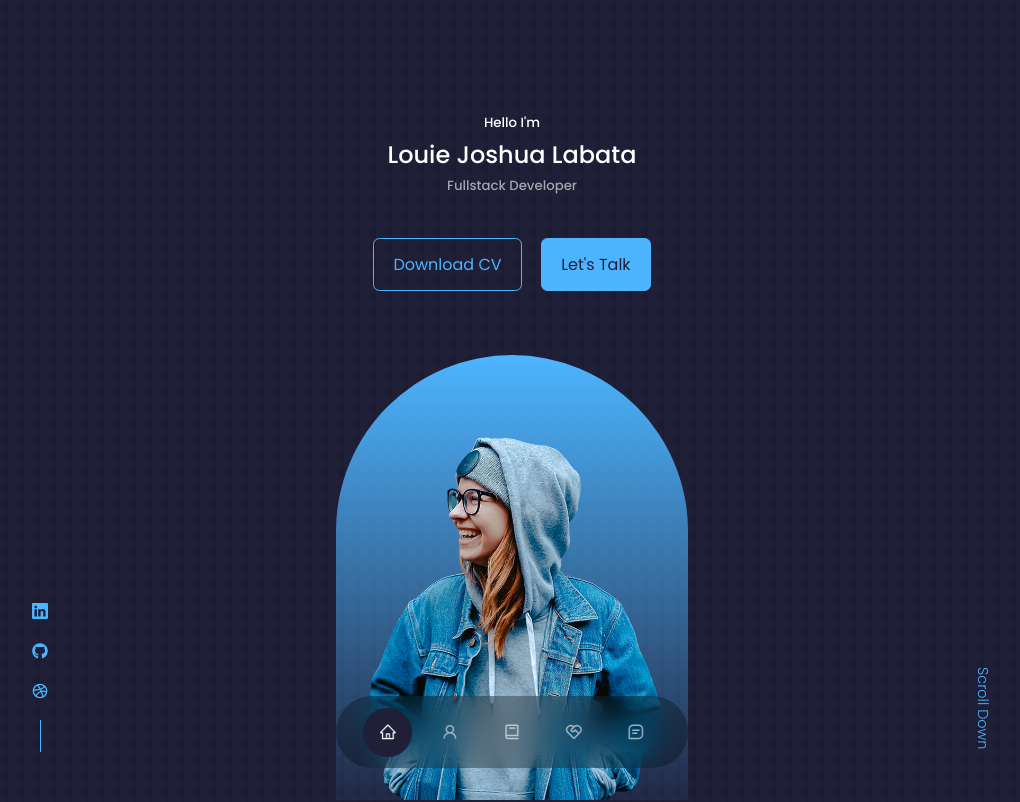
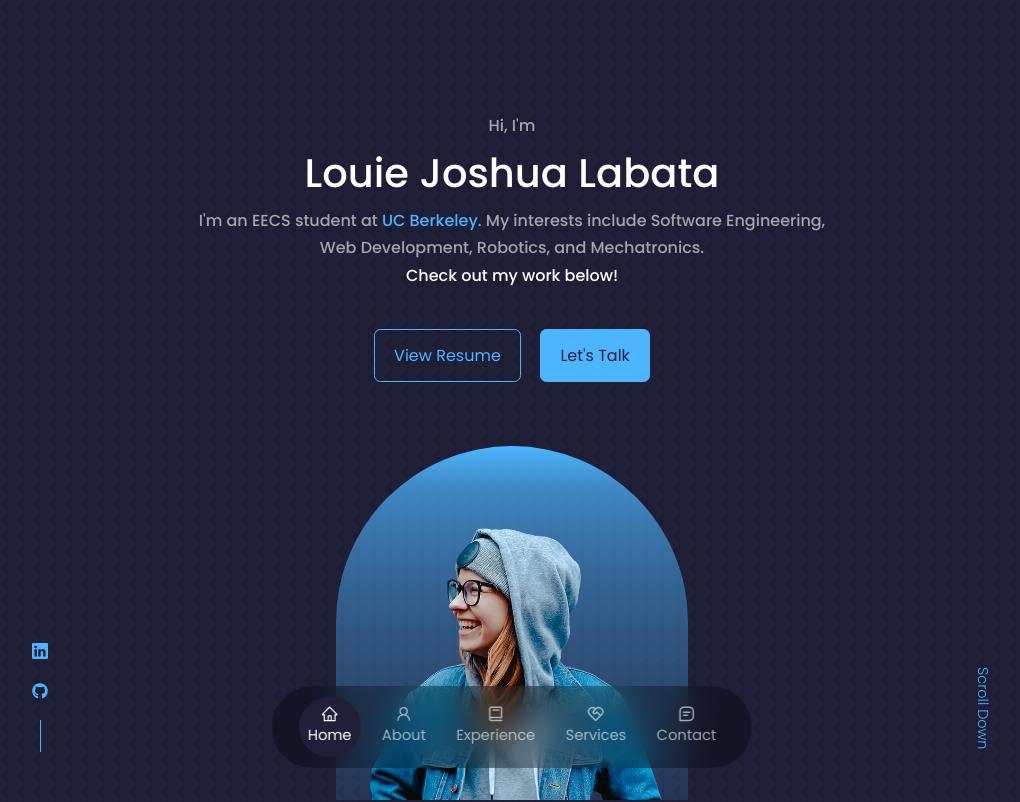
Before and after one commit to LouieLabata/personal-website, a React (Create React App) app: page / in a window 1280 px wide. Shown: the top 802 px of the page, without its empty margins (128-1148 px from the left). Built offline with nearby package versions, Linux system fonts and the light colour scheme.

Commit message:
changes to header

```diff
--- a/src/components/header/CTA.jsx
+++ b/src/components/header/CTA.jsx
@@ -4,9 +4,8 @@ import CV from '../../assets/cv.pdf'
 const CTA = () => {
   return (
     <div className='cta'>
-        <a href={CV} download className='btn'>Download CV</a>  {/* This is using a links instead of React Routes (?) */}
+        <a href={CV} target='_blank' className='btn'>View Resume</a>  {/* This is using a links instead of React Routes (?) */}
         <a href="#contact" className='btn btn-primary'>Let's Talk</a>
-
     </div>
   )
 }
--- a/src/components/header/Header.jsx
+++ b/src/components/header/Header.jsx
@@ -8,9 +8,15 @@ const Header = () => {
   return (
     <header> {/* General Container Class (".container") + BIM Naming Convention ("header__container") */}
       <div className="container header__container">
-        <h5>Hello I'm</h5>
-        <h2>Louie Joshua Labata</h2>
-        <h5 className='text-light'>Fullstack Developer</h5>
+        <h4 className='text-light'>Hi, I'm</h4>
+        <h1>Louie Joshua Labata</h1>
+        <h4 className='text-light'>I'm an EECS student at
+          <span>
+            <a href="https://www.linkedin.com/school/uc-berkeley/" target='_blank'> UC Berkeley. </a>
+          </span>
+          My interests include Software Engineering, Web Development, Robotics, and Mechatronics.
+        </h4>
+        <h4>Check out my work below!</h4>
         <CTA />
         <HeaderSocials />
 
--- a/src/components/header/HeaderSocials.jsx
+++ b/src/components/header/HeaderSocials.jsx
@@ -8,7 +8,7 @@ const HeaderSocials = () => {
     <div className='header__socials'>
         <a href='https://linkedin.com' target="_blank"><BsLinkedin/></a>
         <a href='https://github.com' target="_blank"><FaGithub/></a>
-        <a href='https://dribble.com' target="_blank"><FiDribbble/></a>
+        {/* <a href='https://dribble.com' target="_blank"><FiDribbble/></a> */}
     </div>
   )
 }
--- a/src/components/header/header.css
+++ b/src/components/header/header.css
@@ -8,6 +8,10 @@ header {
     text-align: center;
     height: 100%;
     position: relative;
+}
+
+header h4 {
+    margin: 0 10rem;
 }
 
 /* ======================= CTA ======================= */ /* CTA = call to action */
@@ -38,7 +42,7 @@ header {
 
 /* ======================= ME ======================= */
 .me {
-    background: linear-gradient(var(--color-primary), transparent);
+    background: linear-gradient(var(--color-primary), 25%, transparent);
     width: 22rem;
     height: 30rem;
     position: absolute;
@@ -63,8 +67,11 @@ header {
 @media screen and (max-width: 1024px) {
     header {
         height: 68vh; /* vh = viewport height*/
+    }
+    header h4 {
+        margin: 0 8rem;
+    }
 
-    }
 }
 
 /* ======================= MEDIA QUERIES (SMALL DEVICES) ======================= */
@@ -77,4 +84,8 @@ header {
     .scroll__down {
         display: none;
     }
+
+    header h4 {
+        margin: 0 1rem;
+    }
 }
--- a/src/components/nav/Nav.jsx
+++ b/src/components/nav/Nav.jsx
@@ -12,11 +12,26 @@ const Nav = () => {
 
   return (
     <nav>
-      <a href="#" onClick={() => setActiveNav('#')} className={activeNav === '#' ? 'active' : ''}><AiOutlineHome/></a>
-      <a href="#about" onClick={() => setActiveNav('#about')} className={activeNav === '#about' ? 'active' : ''}><AiOutlineUser/></a>
-      <a href="#experience" onClick={() => setActiveNav('#experience')} className={activeNav === '#experience' ? 'active' : ''}><BiBook/></a>
-      <a href="#services" onClick={() => setActiveNav('#services')} className={activeNav === '#services' ? 'active' : ''}><RiServiceLine/></a>
-      <a href="#contact" onClick={() => setActiveNav('#contact')} className={activeNav === '#contact' ? 'active' : ''}><BiMessageSquareDetail/></a>
+      <a href="#" onClick={() => setActiveNav('#')} className={activeNav === '#' ? 'active' : ''}>
+        <AiOutlineHome/>
+        <small>Home</small>
+      </a>
+      <a href="#about" onClick={() => setActiveNav('#about')} className={activeNav === '#about' ? 'active' : ''}>
+        <AiOutlineUser/>
+        <small>About</small>
+      </a>
+      <a href="#experience" onClick={() => setActiveNav('#experience')} className={activeNav === '#experience' ? 'active' : ''}>
+        <BiBook/>
+        <small>Experience</small>
+      </a>
+      <a href="#services" onClick={() => setActiveNav('#services')} className={activeNav === '#services' ? 'active' : ''}>
+        <RiServiceLine/>
+        <small>Services</small>
+      </a>
+      <a href="#contact" onClick={() => setActiveNav('#contact')} className={activeNav === '#contact' ? 'active' : ''}>
+        <BiMessageSquareDetail/>
+        <small>Contact</small>
+      </a>
     </nav>
   )
 }
--- a/src/components/nav/nav.css
+++ b/src/components/nav/nav.css
@@ -16,18 +16,28 @@ nav {
 
 nav a {
     background: transparent;
-    padding: 0.9em;
+    padding: 0.5em;
     border-radius: 50%;
     display: flex;
     color: var(--color-light);
     font-size: 1.1rem;
+    flex-direction: column;
+    justify-content: center;
+    align-items: center;
 }
 
 nav a:hover {
     background: rgba(0, 0, 0, 0.3);
 }
 
+
 nav a.active {
     background: var(--color-bg);
     color: var(--color-white);
 }
+
+@media screen and (max-width: 600px) {
+    nav a small {
+        display: none;
+    }
+}
```
